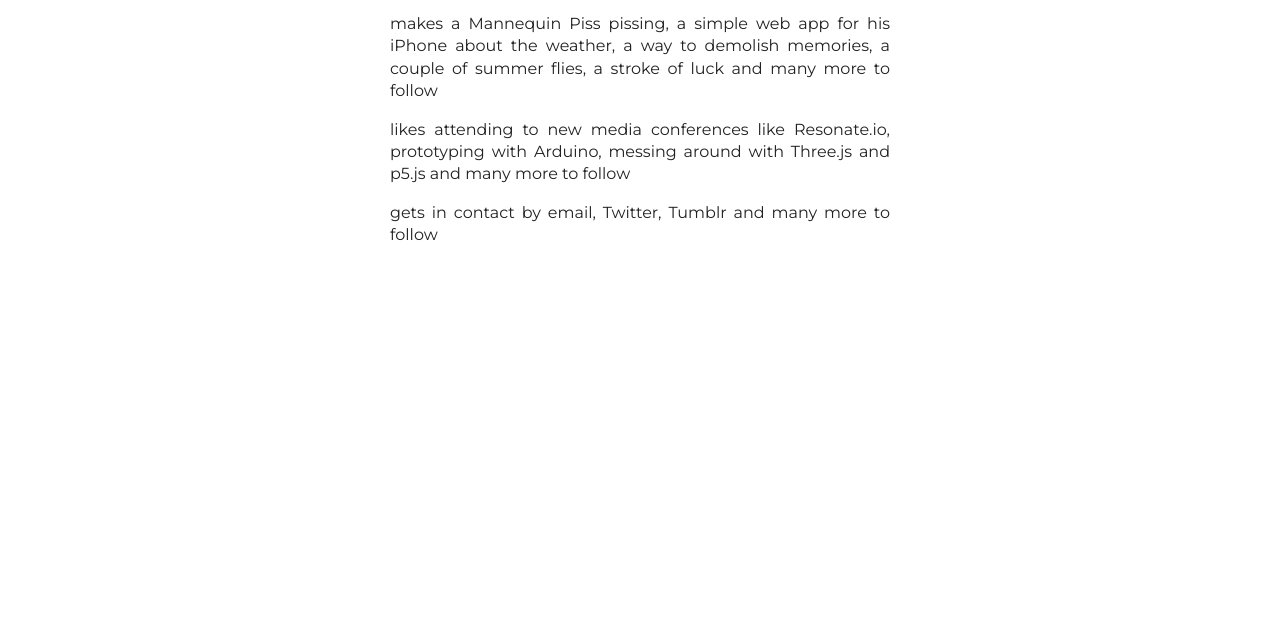
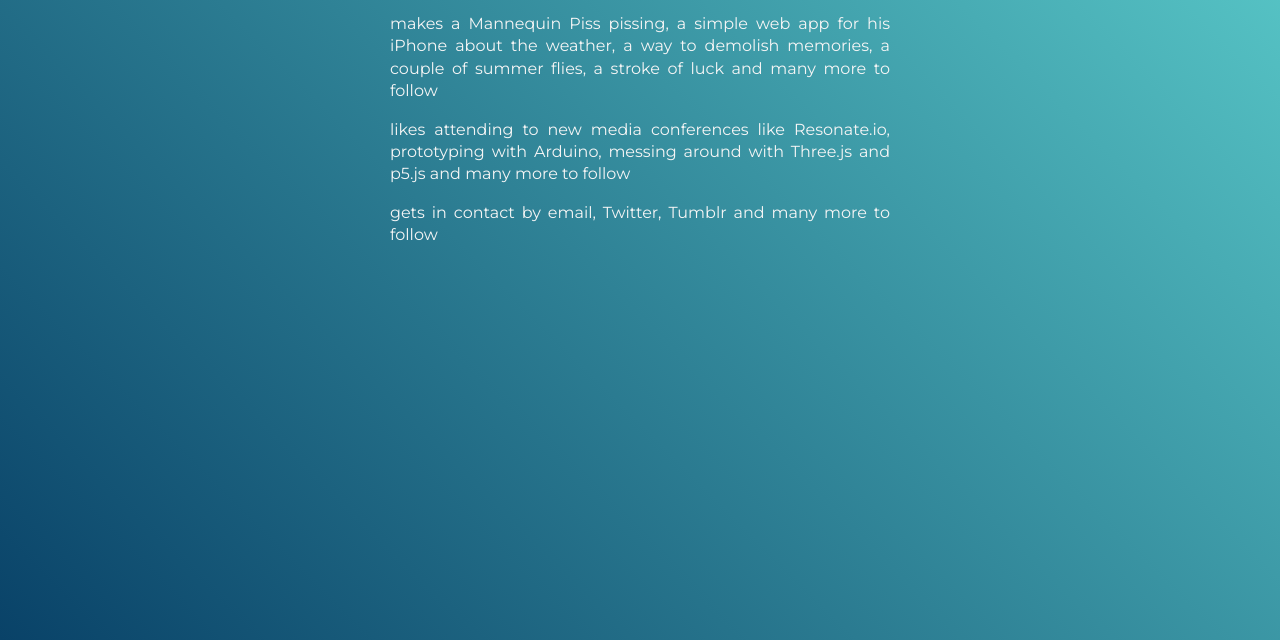
Before and after one commit to vassiliskrikonis/vassiliskrikonis.github.io, a website: page index.html in a window 1280 px wide. Shown: the part 160-800 px from the top of the page. Drawn offline with nearby package versions, Linux system fonts and the light colour scheme.

Commit message:
change background

```diff
--- a/css/main.css
+++ b/css/main.css
@@ -104,6 +104,35 @@
     font-size: 16px;
     text-align: justify;
     min-width: 320px;
+}
+
+html {
+  /*background: #864BFF;
+  color: #00FFCB;*/
+
+  /*background: #384D9D;
+  color: #F6F3EB;*/
+
+  /*background: #A6CFE2;
+  color: #0B0C11;*/
+
+  /*background: #F1C3B8;
+  color: #19227D;*/
+
+  /*background: #77EEDF;
+  color: #28292B;*/
+
+  /*background: #083EA7;
+  color: #1FDE91;*/
+
+  /*background: #EEB200;
+  color: #502F7E;*/
+
+  /* #5bcccb -> #094268 */
+  min-height: 100%;
+  background: #094268;
+  background-image: linear-gradient(45deg, #094268 0%, #5bcccb 100%);
+  color: #f5f5f5;
 }
 
 main {
```
